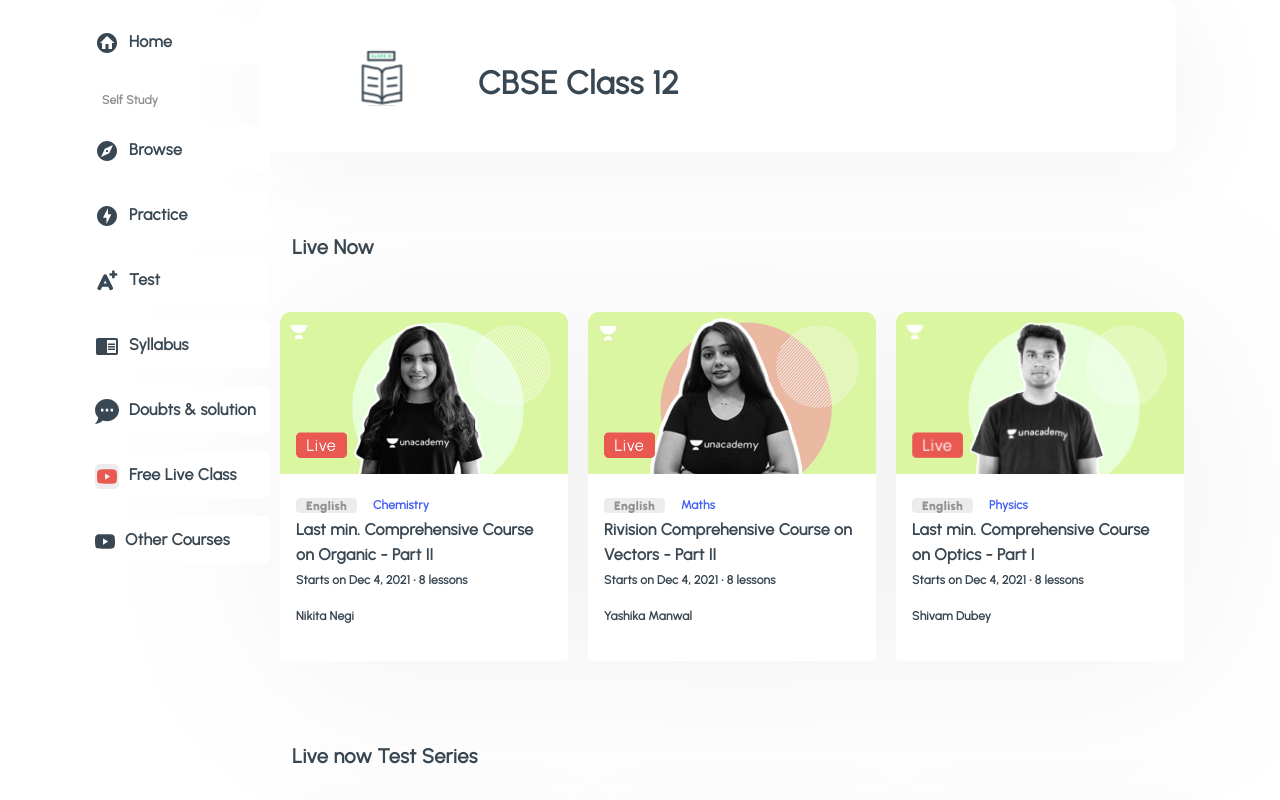
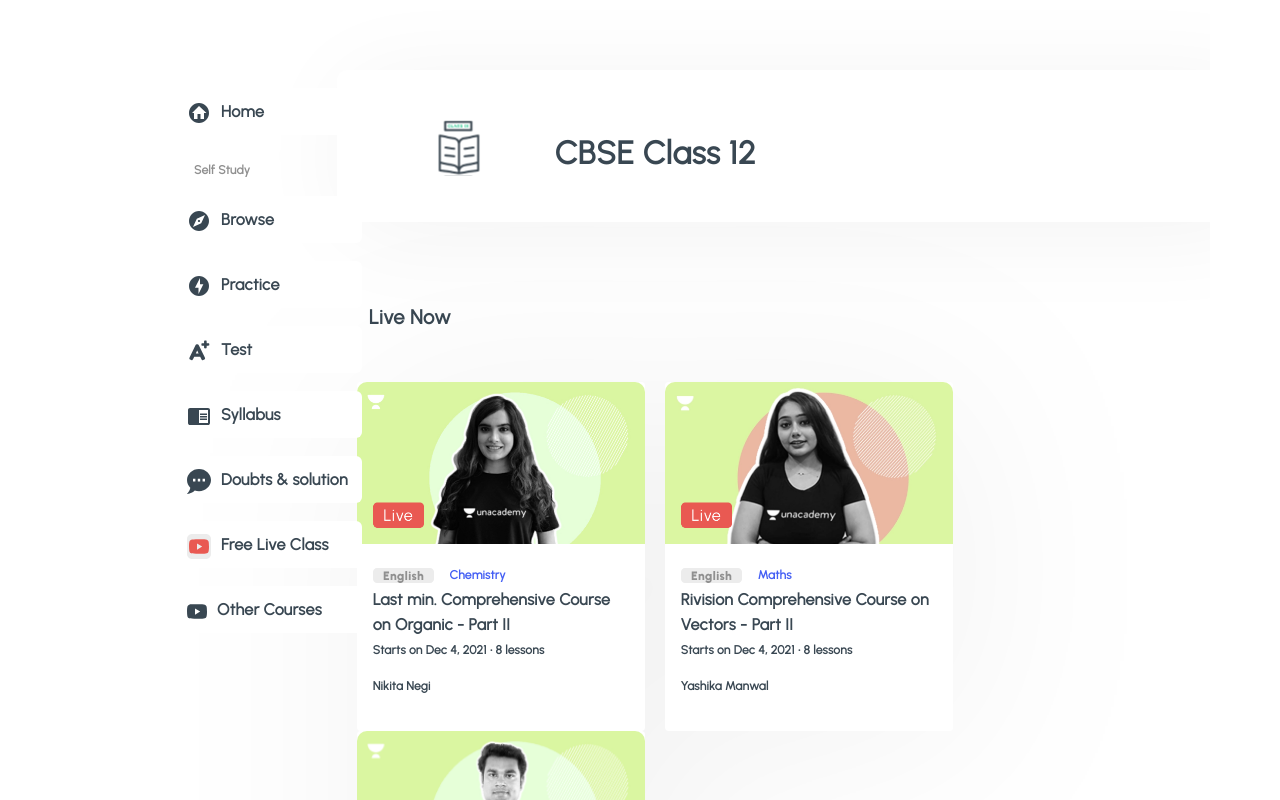
Before and after one commit to yash-ga/Unacademy-clone, a React (Create React App) app in the folder unacademy2.0/: page / in a window 1280 px wide. Shown: the top 800 px of the page. Built offline with nearby package versions, Linux system fonts and the light colour scheme.

Commit message:
Update LiveClass.jsx

```diff
--- a/unacademy2.0/src/components/LiveClassPage/LiveClass.jsx
+++ b/unacademy2.0/src/components/LiveClassPage/LiveClass.jsx
@@ -19,8 +19,8 @@
     return (
         <div>
 
-            <div className="container">
-                <div className="row">
+            <div className="container" style={{overflow:"hidden"}}>
+                <div className="row" style={{marginTop:"70px",marginLeft:"80px"}}>
                     <div className="col-2">
                         <div className={Styles.fixedTop}>
                             <div className='row' id={Styles.home}>
```
